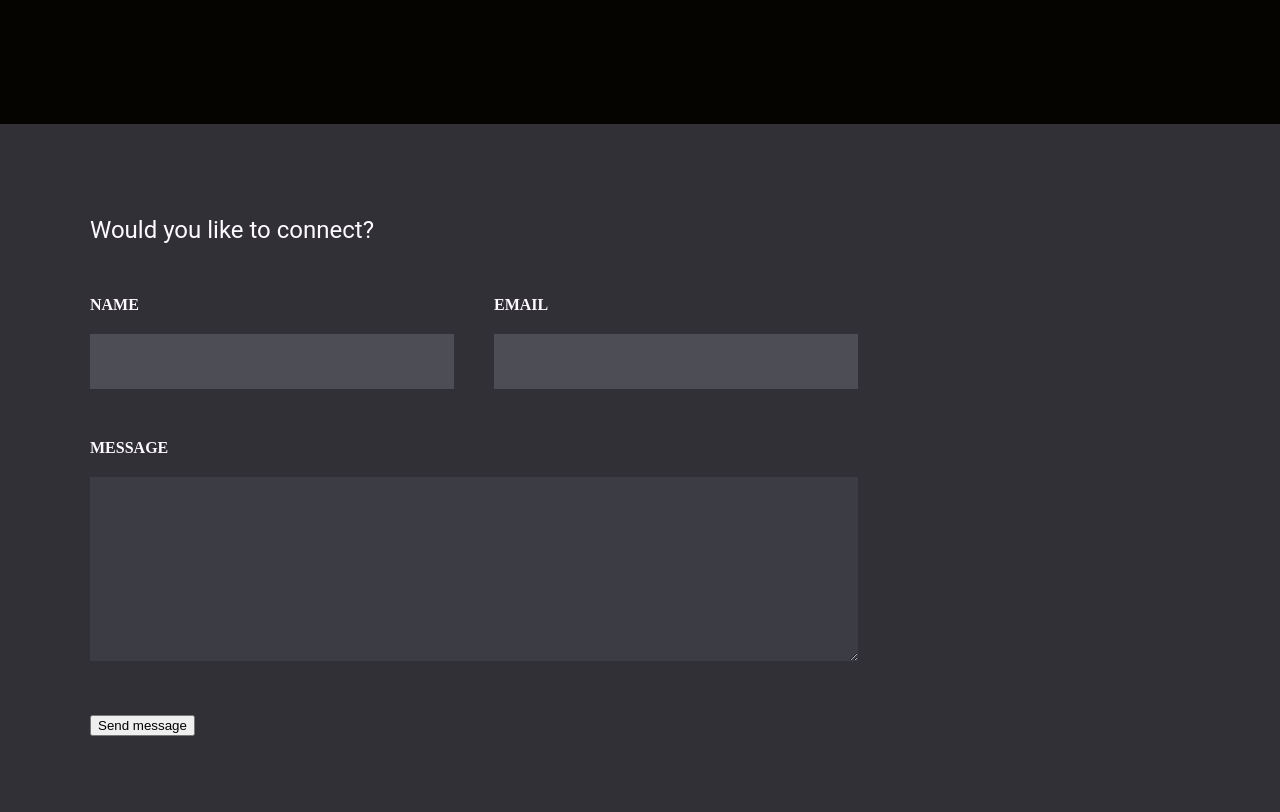
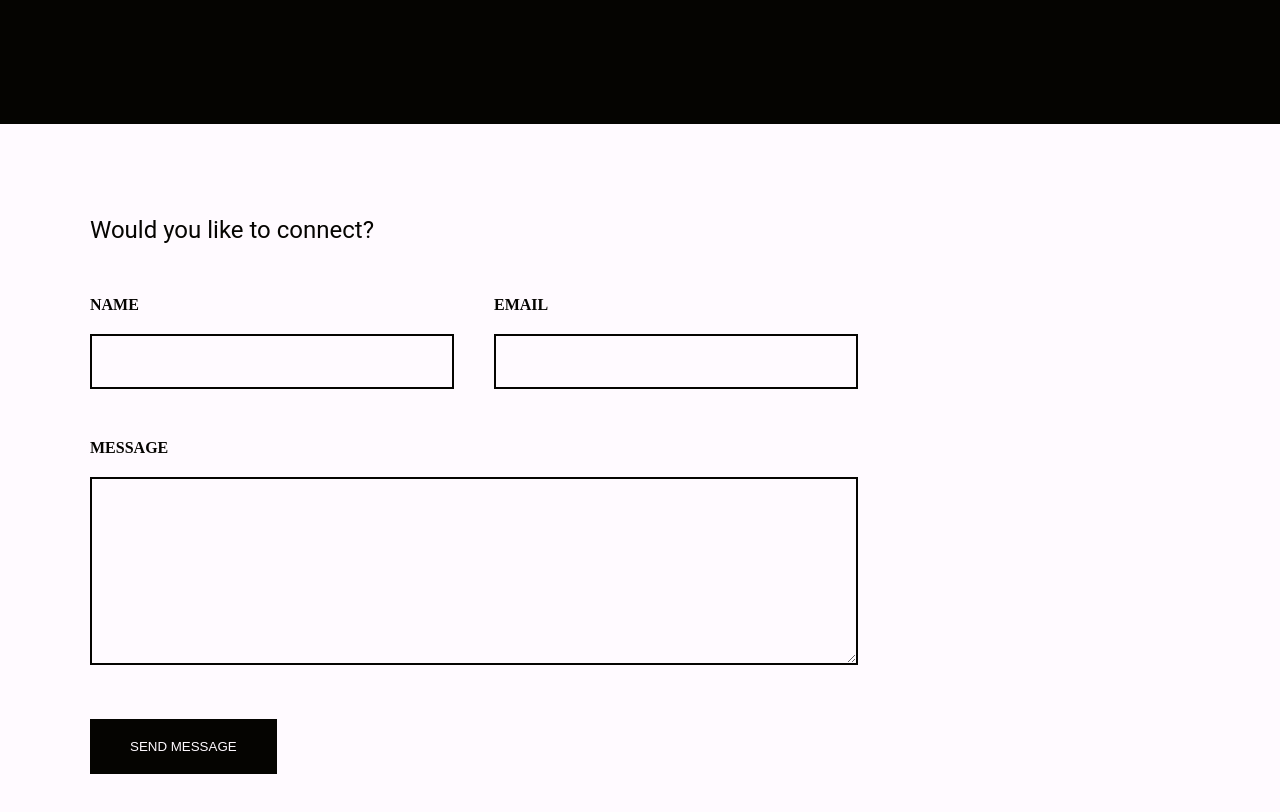
Before and after one commit to Alicino88/portfolio-website, a React (Create React App) app: page /Contact in a window 1280 px wide. Shown: the part 240-1052 px from the top of the page. Built offline with nearby package versions, Linux system fonts and the light colour scheme.

Commit message:
Added Netlify form

```diff
--- a/src/Contact.js
+++ b/src/Contact.js
@@ -5,8 +5,8 @@ import Header from "./Header.js";
 
 const useStyles = makeStyles({
   background: {
-    background: "#303036",
-    color: "#FFFAFF",
+    background: "#FFFAFF",
+    color: "#050401",
     padding: "90px 90px 0px 90px",
     height: "100vh",
   },
@@ -25,10 +25,11 @@ const useStyles = makeStyles({
   nameAndEmailStyle: {
     width: "100%",
     height: "55px",
-    background: "#4d4d56",
-    border: "none",
+    background: "none",
+    border: "2px solid #050401",
     textDecoration: "none",
     outline: "0",
+    color: "#050401",
 
     "&:focus": {
       border: "2px solid #30BCED",
@@ -45,18 +46,19 @@ const useStyles = makeStyles({
 
   labelStyle: {
     display: "block",
-    color: "#FFFAFF",
+    color: "#050401",
     fontWeight: "600",
     textTransform: "uppercase",
     marginBottom: "20px",
   },
 
   textAreaStyle: {
-    background: "#3c3c44",
+    background: "#FFFAFF",
     width: "100%",
-    border: "none",
+    border: "2px solid #050401",
     textDecoration: "none",
     outline: "0",
+    color: "#050401",
 
     "&:focus": {
       border: "2px solid #30BCED",
@@ -64,6 +66,16 @@ const useStyles = makeStyles({
   },
   buttonStyle: {
     marginTop: "50px",
+    border: "none",
+    cursor: "pointer",
+    padding: "20px 40px",
+    backgroundColor: "#050401",
+    color: "#FFFAFF",
+    textTransform: "upperCase",
+
+    "&:hover": {
+      backgroundColor: "#30BCED",
+    },
   },
 });
 
@@ -77,7 +89,12 @@ const Contact = (Name) => {
           Would you like to connect?
         </Typography>
 
-        <form className={classes.formStyle}>
+        <form
+          className={classes.formStyle}
+          name="contact"
+          method="POST"
+          data-netlify="true"
+        >
           {/*for attribute on the label and id attribute on input must be the same to bind them together
             name attribute on the input field is necessary for the information to be sent*/}
 
@@ -123,8 +140,13 @@ const Contact = (Name) => {
               rows="12"
             ></textarea>
           </div>
-          <div className={classes.buttonStyle}>
-            <button type="submit" form="form1" value="Submit">
+          <div className={classes.buttonContainer}>
+            <button
+              className={classes.buttonStyle}
+              type="submit"
+              form="form1"
+              value="Submit"
+            >
               Send message
             </button>
           </div>
```
